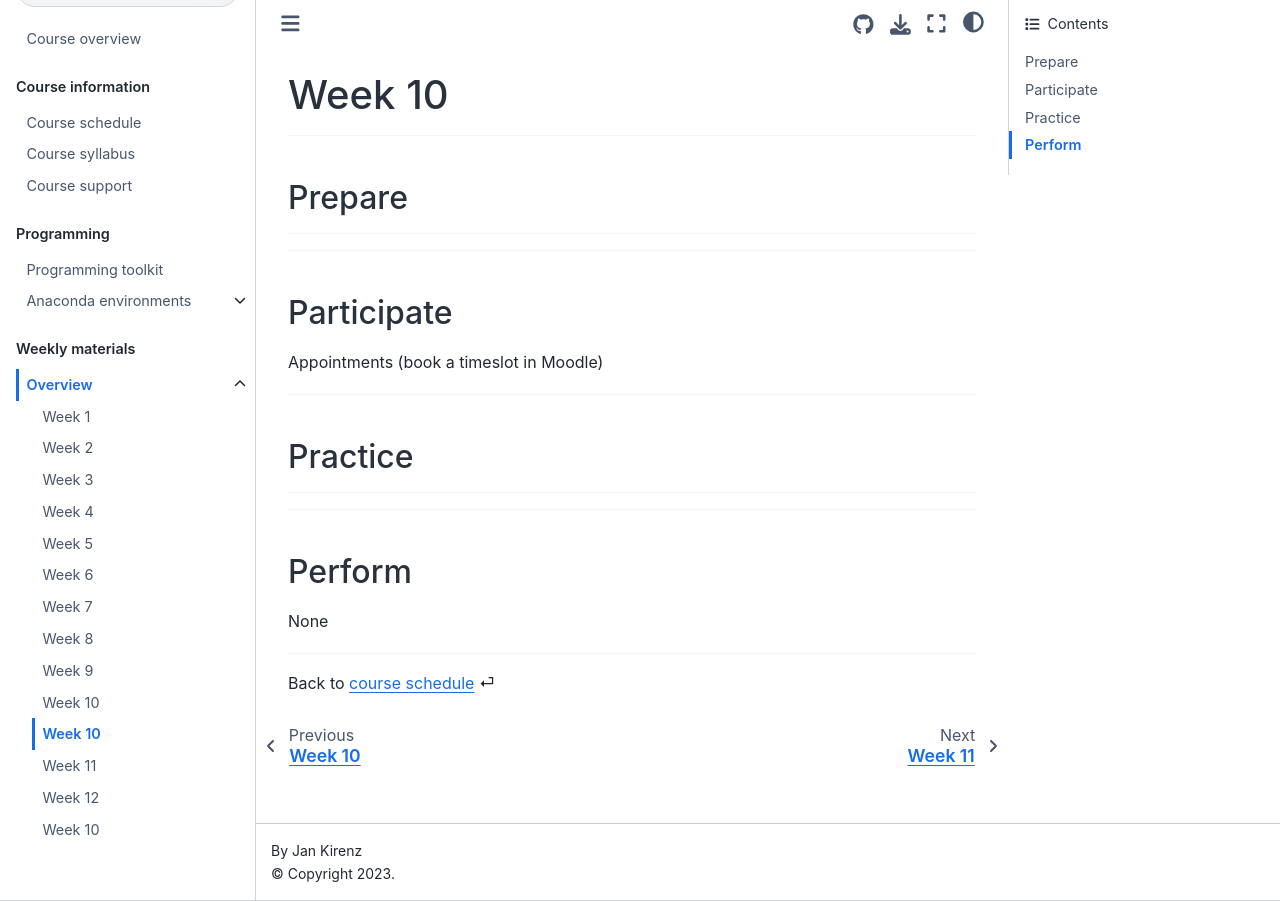
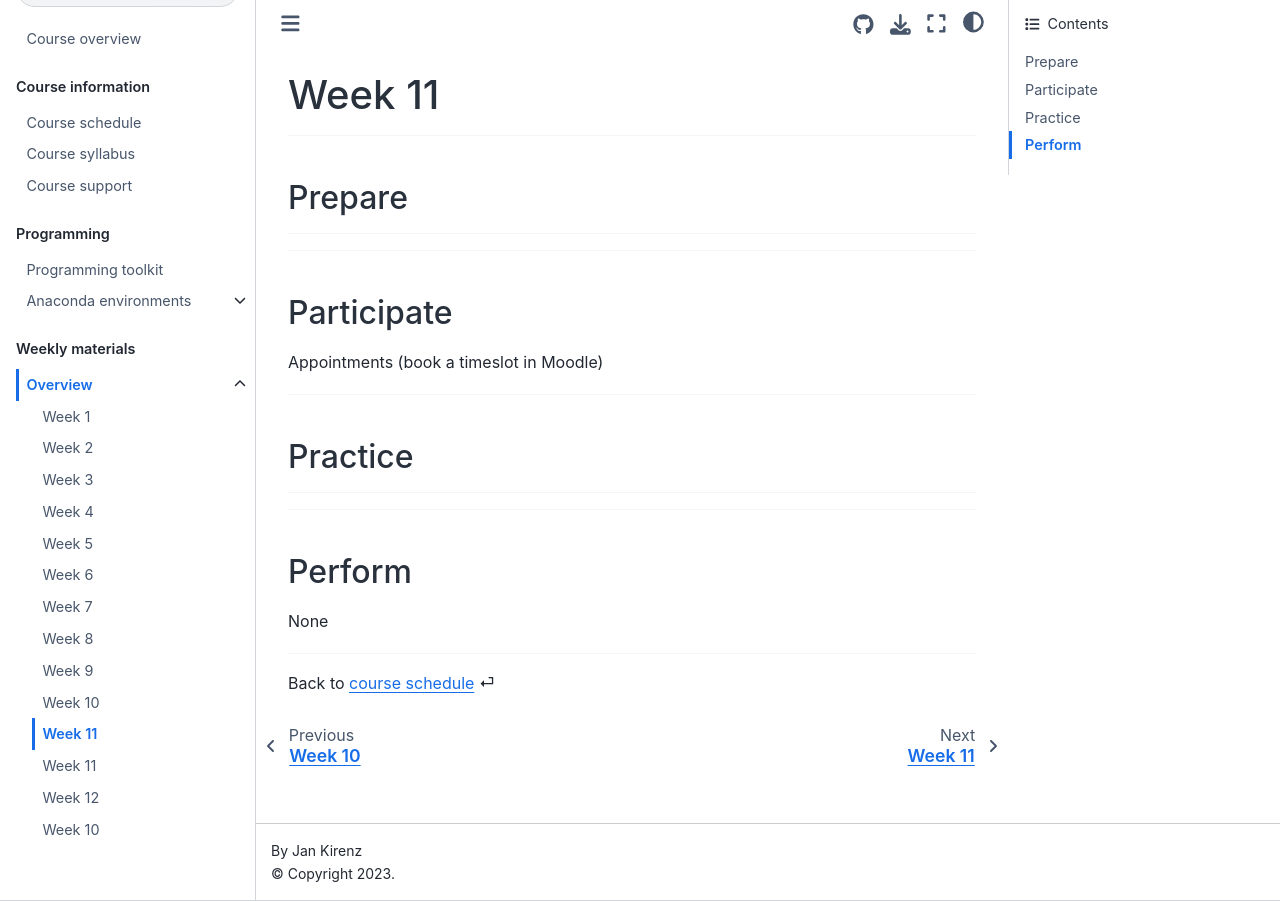
Before and after one commit to om2-ws22/website, a Jupyter Book: the page built from weeks/week11.md, in a window 1280 px wide. Built offline with Jupyter Book 1.0.4 settings and Sphinx 7.4.7 and the Sphinx Book theme 1.1.4, drawn with Linux system fonts in a browser that asks for light colours; comment, search, counter and statistics services are not loaded.

Commit message:
Update week11.md

```diff
--- a/weeks/week11.md
+++ b/weeks/week11.md
@@ -1,4 +1,4 @@
-# Week 10
+# Week 11
 
 
 ---
```
